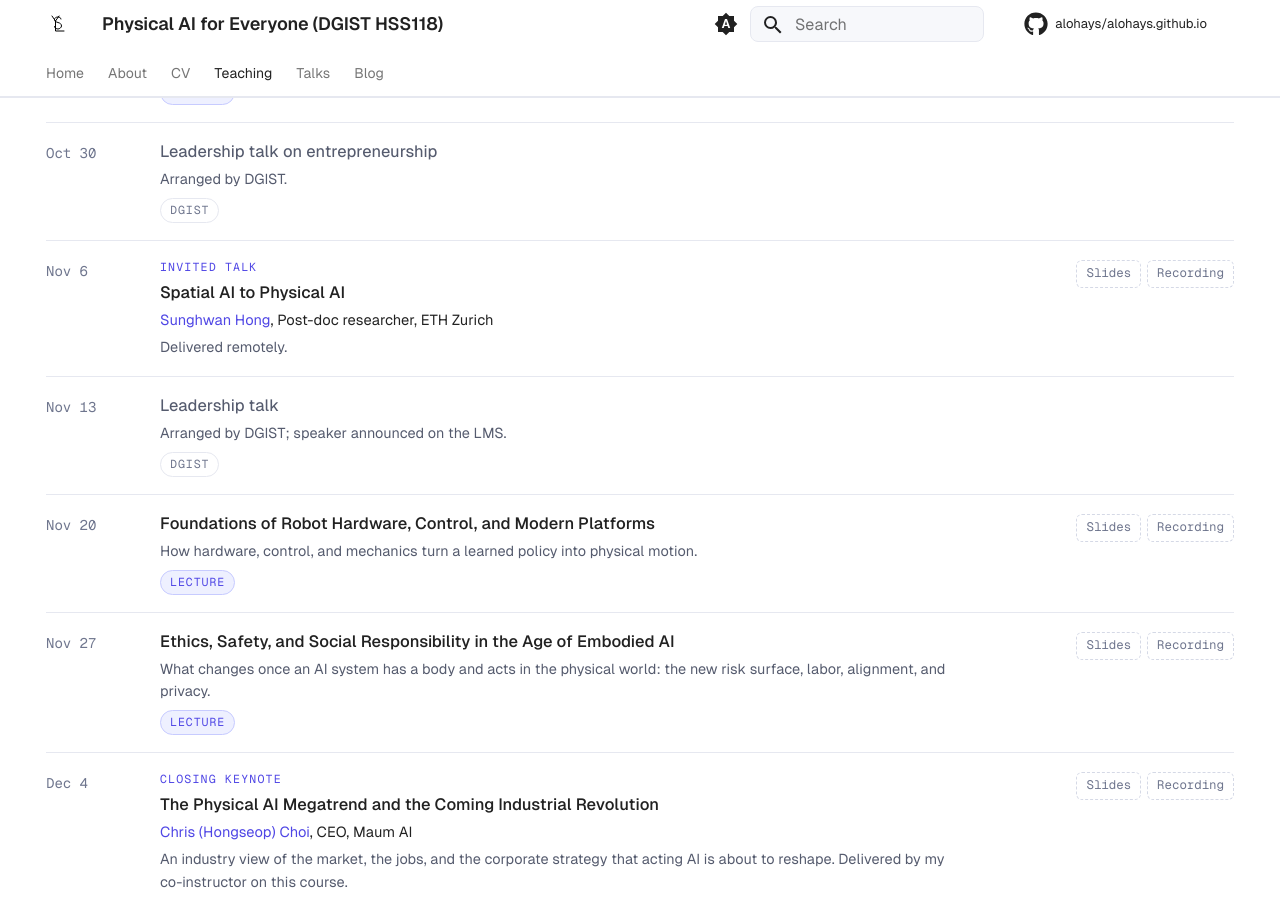
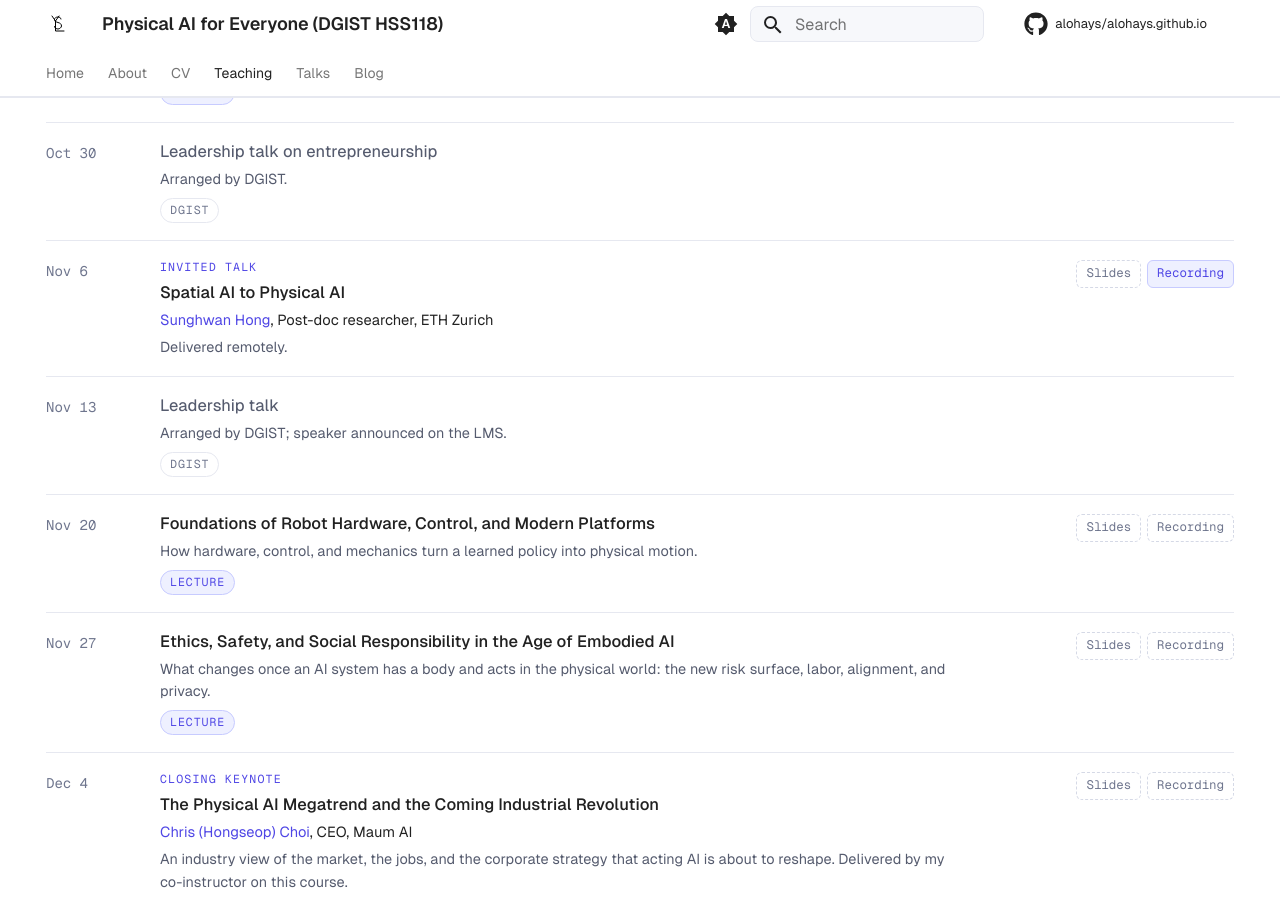
Before and after one commit to alohays/alohays.github.io, an MkDocs documentation site: the page built from docs/teaching/dgist-hss118-2026f/index.md, in a window 1280 px wide and 900 px high, scrolled down 1805 px. Built offline with MkDocs 1.6.1 and Material for MkDocs 9.7.7, drawn with Linux system fonts in a browser that asks for light colours; comment, search, counter and statistics services are not loaded.

Commit message:
docs(dgist-hss118): link the November 6 invited talk recording
Co-Authored-By: Claude Opus 5.5 <noreply@anthropic.com>

```diff
--- a/docs/teaching/dgist-hss118-2026f/index.md
+++ b/docs/teaching/dgist-hss118-2026f/index.md
@@ -150,7 +150,7 @@ hide:
     </span>
     <span class="yl-sess-mat">
       <span class="yl-mat">Slides</span>
-      <span class="yl-mat">Recording</span>
+      <a class="yl-mat" href="https://youtu.be/g9__BA9kMtw">Recording</a>
     </span>
   </div>
 
```
Also changed, not shown: docs/teaching/dgist-hss118-2026f/ko/index.md (+1 -1 lines).
